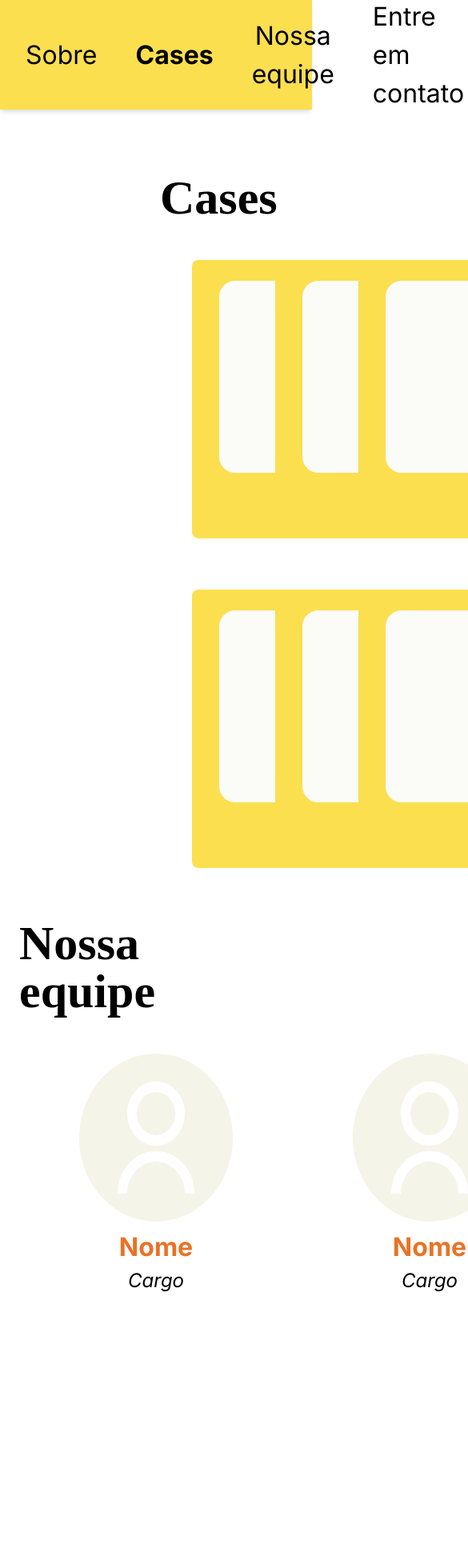
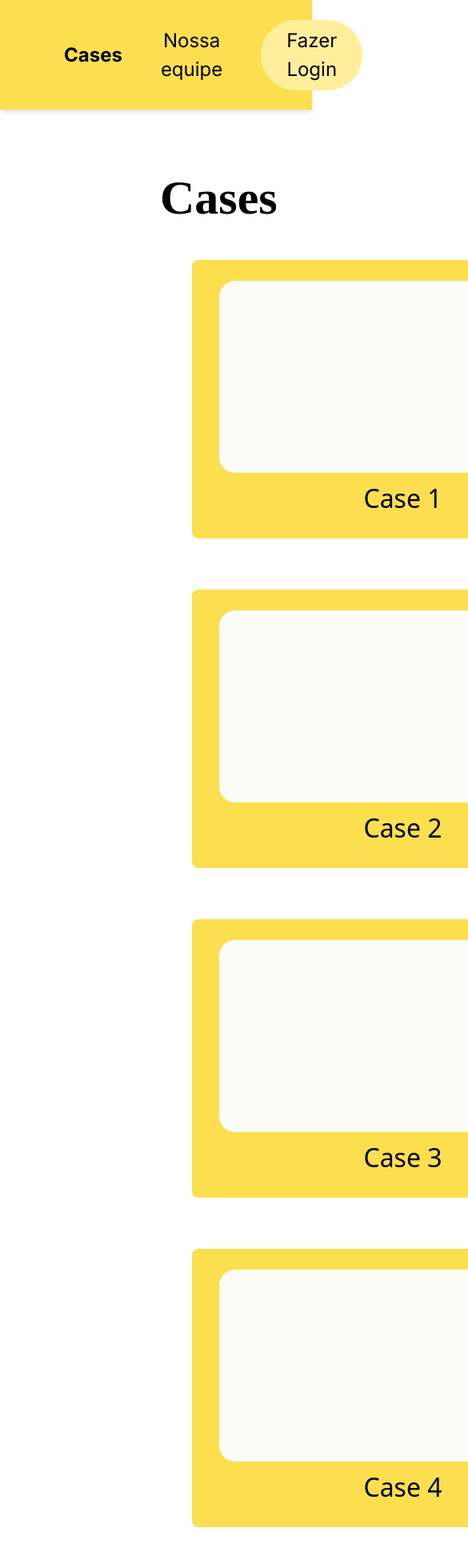
Before and after one commit to yuri-sl/EscolaCerrado, a Next.js app: page / in a window 390 px wide. Shown: the top 1960 px of the page at 80% size, 585 px wide, since content can reach past the window. Before the commit the page ends 1723 px from the top, so only its background shows below. Built offline with nearby package versions, Linux system fonts and the light colour scheme; a web font is replaced by a local one.

Commit message:
tentativa de correção de responsividade

```diff
--- a/src/app/_components/NossaEquipe.tsx
+++ b/src/app/_components/NossaEquipe.tsx
@@ -1,21 +1,39 @@
-"use client"
-import { useState } from "react";
+'use client'
+
+import { useState, useEffect } from "react";
 import Funcionario from "./Funcionario";
 
 const NossaEquipe = () => {
     const funcionarios = Array(6).fill({ imagem: '/user.png', nome: 'Nome', cargo: 'Cargo' });
-    const [startIndex, setStartIndex] = useState(0);
-    const maxVisible = 5;
+    const [indiceInicial, setIndiceInicial] = useState(0);
+    const [ehMobile, setEhMobile] = useState(false);
+    const maxVisiveis = 5;
+    const maxVisiveisMobile = 2;
 
-    const handleNext = () => {
-        if (startIndex + maxVisible < funcionarios.length) {
-            setStartIndex(startIndex + 1);
+    useEffect(() => {
+        const verificarTamanhoTela = () => {
+            setEhMobile(window.innerWidth < 924);
+        };
+
+        verificarTamanhoTela();
+        window.addEventListener('resize', verificarTamanhoTela);
+
+        return () => {
+            window.removeEventListener('resize', verificarTamanhoTela);
+        };
+    }, []);
+
+    const irParaProximo = () => {
+        const max = ehMobile ? maxVisiveisMobile : maxVisiveis;
+        if (indiceInicial + max < funcionarios.length) {
+            setIndiceInicial(indiceInicial + 1);
         }
     };
 
-    const handlePrev = () => {
-        if (startIndex > 0) {
-            setStartIndex(startIndex - 1);
+    const irParaAnterior = () => {
+        const max = ehMobile ? maxVisiveisMobile : maxVisiveis;
+        if (indiceInicial > 0) {
+            setIndiceInicial(indiceInicial - 1);
         }
     };
 
@@ -23,25 +41,25 @@ const NossaEquipe = () => {
         <main className="p-6 mb-20">
             <h1 className="text-6xl font-gentium font-bold mb-12 text-right mr-[200px]">Nossa equipe</h1>
             <div className="flex items-center justify-center">
-                {funcionarios.length > maxVisible && (
+                {funcionarios.length > (ehMobile ? maxVisiveisMobile : maxVisiveis) && (
                     <button
-                        onClick={handlePrev}
+                        onClick={irParaAnterior}
                         className="bg-Verde text-white px-4 py-2 rounded disabled:opacity-50 mx-8"
-                        disabled={startIndex === 0}
+                        disabled={indiceInicial === 0}
                     >
                         &#9665;
                     </button>
                 )}
-                <div className="flex gap-[150px]">
-                    {funcionarios.slice(startIndex, startIndex + maxVisible).map((funcionario, index) => (
-                        <Funcionario key={index + startIndex} imagem={funcionario.imagem} nome={funcionario.nome} cargo={funcionario.cargo} />
+                <div className={`flex gap-[150px] ${ehMobile ? 'gap-8' : ''}`}>
+                    {funcionarios.slice(indiceInicial, indiceInicial + (ehMobile ? maxVisiveisMobile : maxVisiveis)).map((funcionario, index) => (
+                        <Funcionario key={index + indiceInicial} imagem={funcionario.imagem} nome={funcionario.nome} cargo={funcionario.cargo} />
                     ))}
                 </div>
-                {funcionarios.length > maxVisible && (
+                {funcionarios.length > (ehMobile ? maxVisiveisMobile : maxVisiveis) && (
                     <button
-                        onClick={handleNext}
+                        onClick={irParaProximo}
                         className="bg-Verde text-white px-4 py-2 rounded disabled:opacity-50 mx-8"
-                        disabled={startIndex + maxVisible >= funcionarios.length}
+                        disabled={indiceInicial + (ehMobile ? maxVisiveisMobile : maxVisiveis) >= funcionarios.length}
                     >
                         &#9655;
                     </button>
--- a/src/app/_components/NossosCases.tsx
+++ b/src/app/_components/NossosCases.tsx
@@ -22,7 +22,7 @@ const NossosCases = () => {
     return (
         <div className="flex flex-col mt-20">
             <h1 className="text-6xl font-gentium font-bold mb-12 text-left ml-[200px]">Cases</h1>
-            <div className="grid grid-cols-3 gap-y-16 w-[80%] mb-10 ml-[240px]">
+            <div className="grid grid-cols-1 sm:grid-cols-2 lg:grid-cols-3 gap-y-16 w-[80%] mb-10 ml-[240px]">
                 {cases.map((caseData, index) => (
                     <Case key={index} {...caseData} />
                 ))}
--- a/src/app/_components/navbar.tsx
+++ b/src/app/_components/navbar.tsx
@@ -1,35 +1,36 @@
-"use client";
+'use client';
+
 import Link from "next/link";
 import { useEffect, useState } from "react";
 
 const Navbar = () => {
-  const sections = ["cases", "equipe"];
-  const [activeSection, setActiveSection] = useState("");
+  const seções = ["cases", "equipe"];
+  const [seçãoAtiva, setSeçãoAtiva] = useState("");
 
   useEffect(() => {
-    const handleScroll = () => {
-      let currentSection = "";
-      sections.forEach((section) => {
-        const element = document.getElementById(section);
-        if (element) {
-          const rect = element.getBoundingClientRect();
-          if (rect.top <= window.innerHeight / 2 && rect.bottom >= window.innerHeight / 2) {
-            currentSection = section;
+    const lidarComRolagem = () => {
+      let seçãoAtual = "";
+      seções.forEach((seção) => {
+        const elemento = document.getElementById(seção);
+        if (elemento) {
+          const retângulo = elemento.getBoundingClientRect();
+          if (retângulo.top <= window.innerHeight / 2 && retângulo.bottom >= window.innerHeight / 2) {
+            seçãoAtual = seção;
           }
         }
       });
-      setActiveSection(currentSection);
+      setSeçãoAtiva(seçãoAtual);
     };
 
-    window.addEventListener("scroll", handleScroll);
-    return () => window.removeEventListener("scroll", handleScroll);
+    window.addEventListener("scroll", lidarComRolagem);
+    return () => window.removeEventListener("scroll", lidarComRolagem);
   }, []);
 
-  const scrollToSection = (id:string) => {
-    const element = document.getElementById(id);
-    if (element) {
+  const rolarParaSeção = (id: string) => {
+    const elemento = document.getElementById(id);
+    if (elemento) {
       window.scrollTo({
-        top: element.offsetTop - 120,
+        top: elemento.offsetTop - 120,
         behavior: "smooth",
       });
     }
@@ -42,22 +43,22 @@ const Navbar = () => {
       </div>
       <div className="flex-1 flex justify-center">
         <nav className="flex items-center space-x-12 text-Preto text-[32px] font-inter">
-          <div>Sobre</div>
+          <div className="hidden sm:block">Sobre</div>
           <button
-            onClick={() => scrollToSection("cases")}
-            className={`cursor-pointer transition-all ${activeSection === "cases" ? "font-bold" : ""}`}
+            onClick={() => rolarParaSeção("cases")}
+            className={`cursor-pointer transition-all ${seçãoAtiva === "cases" ? "font-bold" : ""} text-[24px] sm:text-[32px]`}
           >
             Cases
           </button>
           <button
-            onClick={() => scrollToSection("equipe")}
-            className={`cursor-pointer transition-all ${activeSection === "equipe" ? "font-bold" : ""}`}
+            onClick={() => rolarParaSeção("equipe")}
+            className={`cursor-pointer transition-all ${seçãoAtiva === "equipe" ? "font-bold" : ""} text-[24px] sm:text-[32px]`}
           >
             Nossa equipe
           </button>
-          <div>Entre em contato</div>
+          <div className="hidden sm:block">Entre em contato</div>
           <Link href="/login">
-            <button className="bg-AmareloClaro text-Preto text-[32px] py-2 px-8 rounded-full">
+            <button className="bg-AmareloClaro text-Preto text-[24px] sm:text-[32px] py-2 px-8 rounded-full">
                 Fazer Login
             </button>
           </Link>
```
